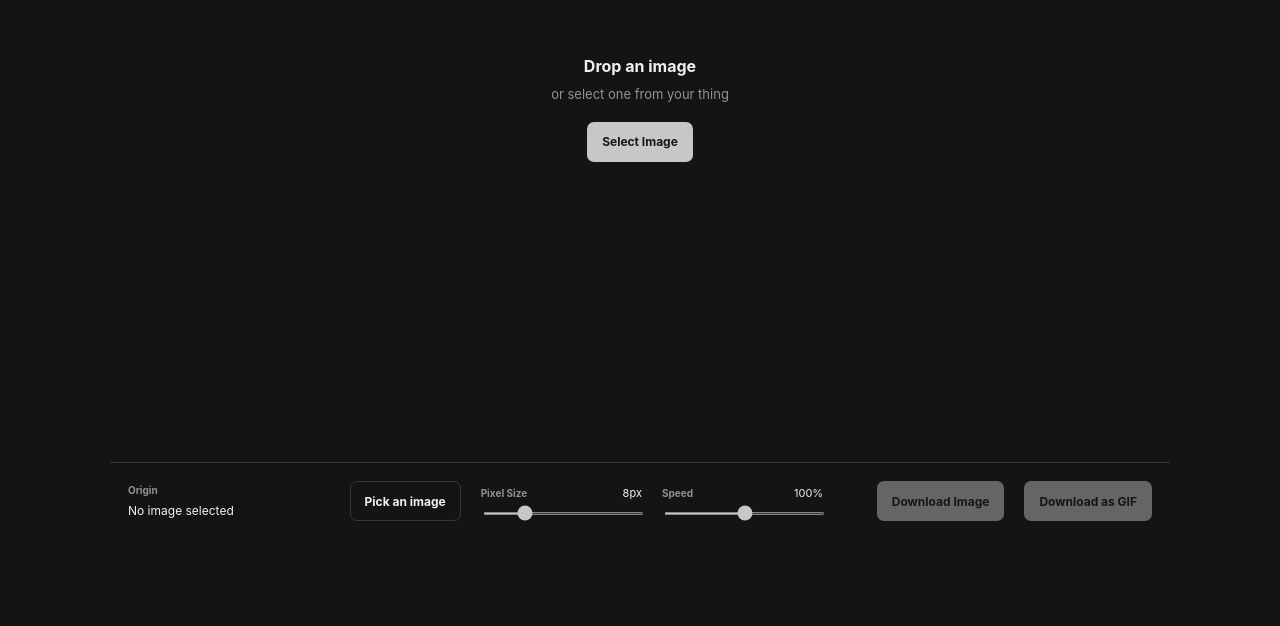
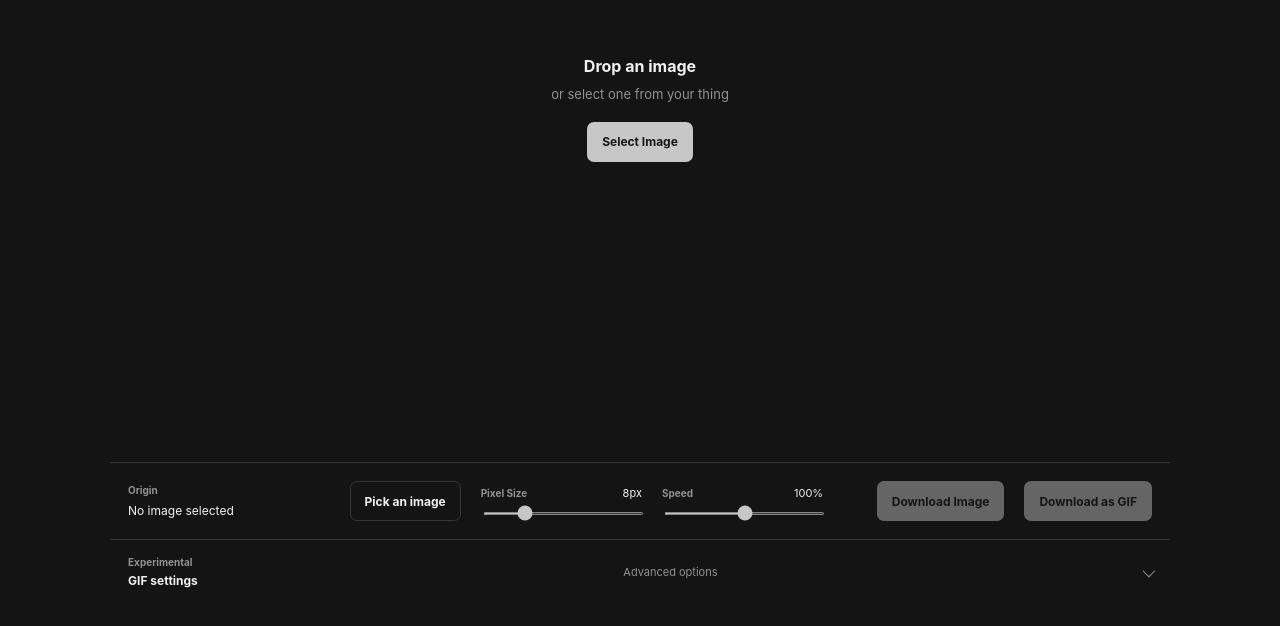
Before and after one commit to zt3xdv/wires, a Preact app: page / in a window 1280 px wide. Shown: the part 414-1040 px from the top of the page. Before the commit the page ends 1009 px from the top, so only its background shows below. Built offline with nearby package versions, Linux system fonts and the light colour scheme; the HTML template or start-up script is replaced by a standard one.

Commit message:
feat: experimental settings and a few more changes

```diff
--- a/src/components/ImageWorkbench.tsx
+++ b/src/components/ImageWorkbench.tsx
@@ -14,6 +14,9 @@ export default function ImageWorkbench() {
   const [error, setError] = useState("");
   const [isGifLoading, setIsGifLoading] = useState(false);
   const [gifProgress, setGifProgress] = useState(0);
+  const [gifFrames, setGifFrames] = useState(12);
+  const [frameDelay, setFrameDelay] = useState(100);
+  const [holdDuration, setHoldDuration] = useState(2000);
 
   const renderFrame = useWireRenderer(canvasRef, {
     sourceUrl: imageUrl,
@@ -98,28 +101,18 @@ export default function ImageWorkbench() {
         workerScript: "gif.worker.js",
       });
 
-      const animationDuration = Math.max(300, 1300 / Math.max(0.25, movement));
-      const animationFrames = Math.max(
-        2,
-        Math.min(30, Math.ceil(animationDuration / 100)),
-      );
-      const animationFrameDelay = Math.max(
-        20,
-        Math.round(animationDuration / animationFrames),
-      );
+      gif.addFrame(originalCanvas, { delay: holdDuration, copy: true });
 
-      gif.addFrame(originalCanvas, { delay: 2000, copy: true });
-
-      for (let index = 0; index < animationFrames; index++) {
-        renderFrame(index / (animationFrames - 1));
+      for (let index = 0; index < gifFrames; index++) {
+        renderFrame(index / (gifFrames - 1));
         frameContext.drawImage(canvas, 0, 0, gifWidth, gifHeight);
         gif.addFrame(frameCanvas, {
-          delay: animationFrameDelay,
+          delay: frameDelay,
           copy: true,
         });
       }
 
-      gif.addFrame(frameCanvas, { delay: 2000, copy: true });
+      gif.addFrame(frameCanvas, { delay: holdDuration, copy: true });
 
       gif.on("progress", (progress: number) => {
         setGifProgress(Math.round(progress * 100));
@@ -226,6 +219,88 @@ export default function ImageWorkbench() {
         </button>
       </div>
 
+      <details className="experimental">
+        <summary className="experimental__summary">
+          <span>
+            <span className="control-label">Experimental</span>
+            <span className="experimental__title">GIF settings</span>
+          </span>
+          <span className="experimental__hint">Advanced options</span>
+        </summary>
+
+        <div className="experimental__settings">
+          <label className="slider-control">
+            <span>
+              <span className="control-label">Animation Frames</span>
+              <output>{gifFrames}</output>
+            </span>
+            <input
+              type="range"
+              min={2}
+              max={80}
+              step={1}
+              value={gifFrames}
+              onInput={(event) =>
+                setGifFrames(Number(event.currentTarget.value))
+              }
+            />
+          </label>
+
+          <label className="slider-control">
+            <span>
+              <span className="control-label">FPS</span>
+              <output>{(1000 / frameDelay).toFixed(1)}</output>
+            </span>
+            <input
+              type="range"
+              min={2}
+              max={30}
+              step={1}
+              value={Math.round(1000 / frameDelay)}
+              onInput={(event) =>
+                setFrameDelay(
+                  Math.round(1000 / Number(event.currentTarget.value)),
+                )
+              }
+            />
+          </label>
+
+          <label className="slider-control">
+            <span>
+              <span className="control-label">Frame Delay</span>
+              <output>{frameDelay} ms</output>
+            </span>
+            <input
+              type="range"
+              min={20}
+              max={500}
+              step={10}
+              value={frameDelay}
+              onInput={(event) =>
+                setFrameDelay(Number(event.currentTarget.value))
+              }
+            />
+          </label>
+
+          <label className="slider-control">
+            <span>
+              <span className="control-label">Start and End Hold</span>
+              <output>{holdDuration} ms</output>
+            </span>
+            <input
+              type="range"
+              min={0}
+              max={5000}
+              step={100}
+              value={holdDuration}
+              onInput={(event) =>
+                setHoldDuration(Number(event.currentTarget.value))
+              }
+            />
+          </label>
+        </div>
+      </details>
+
       {isGifLoading && (
         <div className="gif-progress">
           <div
@@ -254,7 +329,7 @@ function loadImageForGif(url: string): Promise<HTMLImageElement> {
   return new Promise((resolve, reject) => {
     const image = new Image();
     image.onload = () => resolve(image);
-    image.onerror = () => reject(new Error("Could not load image for GIF"));
+    image.onerror = () => reject(new Error("Could not load image for GIF, the image probably expired so upload it again"));
     image.src = url;
   });
 }
--- a/src/styles.css
+++ b/src/styles.css
@@ -244,6 +244,68 @@ input[type="range"] {
   text-align: right;
 }
 
+.experimental {
+  border-top: 1px solid var(--border);
+}
+
+.experimental__summary {
+  display: flex;
+  min-height: 64px;
+  align-items: center;
+  justify-content: space-between;
+  gap: 16px;
+  padding: 12px 18px;
+  cursor: pointer;
+  list-style: none;
+}
+
+.experimental__summary::-webkit-details-marker {
+  display: none;
+}
+
+.experimental__summary::after {
+  width: 8px;
+  height: 8px;
+  flex: 0 0 auto;
+  border-right: 1px solid var(--muted);
+  border-bottom: 1px solid var(--muted);
+  content: "";
+  transform: rotate(45deg) translateY(-2px);
+  transition: transform 140ms ease;
+}
+
+.experimental[open] .experimental__summary::after {
+  transform: rotate(225deg) translate(-2px, -2px);
+}
+
+.experimental__summary > span:first-child {
+  display: grid;
+  gap: 5px;
+}
+
+.experimental__title {
+  color: var(--text);
+  font-size: 12px;
+  font-weight: 650;
+}
+
+.experimental__hint {
+  color: var(--muted);
+  font-size: 11px;
+}
+
+.experimental__summary:focus-visible {
+  outline: 1px solid var(--accent);
+  outline-offset: -3px;
+}
+
+.experimental__settings {
+  display: grid;
+  grid-template-columns: repeat(4, minmax(120px, 1fr));
+  gap: 20px;
+  padding: 0 18px 18px;
+}
+
 @media (max-width: 900px) {
   .controls {
     grid-template-columns: repeat(3, minmax(120px, 1fr));
@@ -251,6 +313,10 @@ input[type="range"] {
 
   .file-info {
     grid-column: span 2;
+  }
+
+  .experimental__settings {
+    grid-template-columns: repeat(2, minmax(120px, 1fr));
   }
 }
 
@@ -277,4 +343,16 @@ input[type="range"] {
   .preview {
     min-height: 220px;
   }
+
+  .experimental__summary {
+    padding-right: 14px;
+    padding-left: 14px;
+  }
+
+  .experimental__settings {
+    grid-template-columns: 1fr;
+    gap: 18px;
+    padding-right: 14px;
+    padding-left: 14px;
+  }
 }
```
